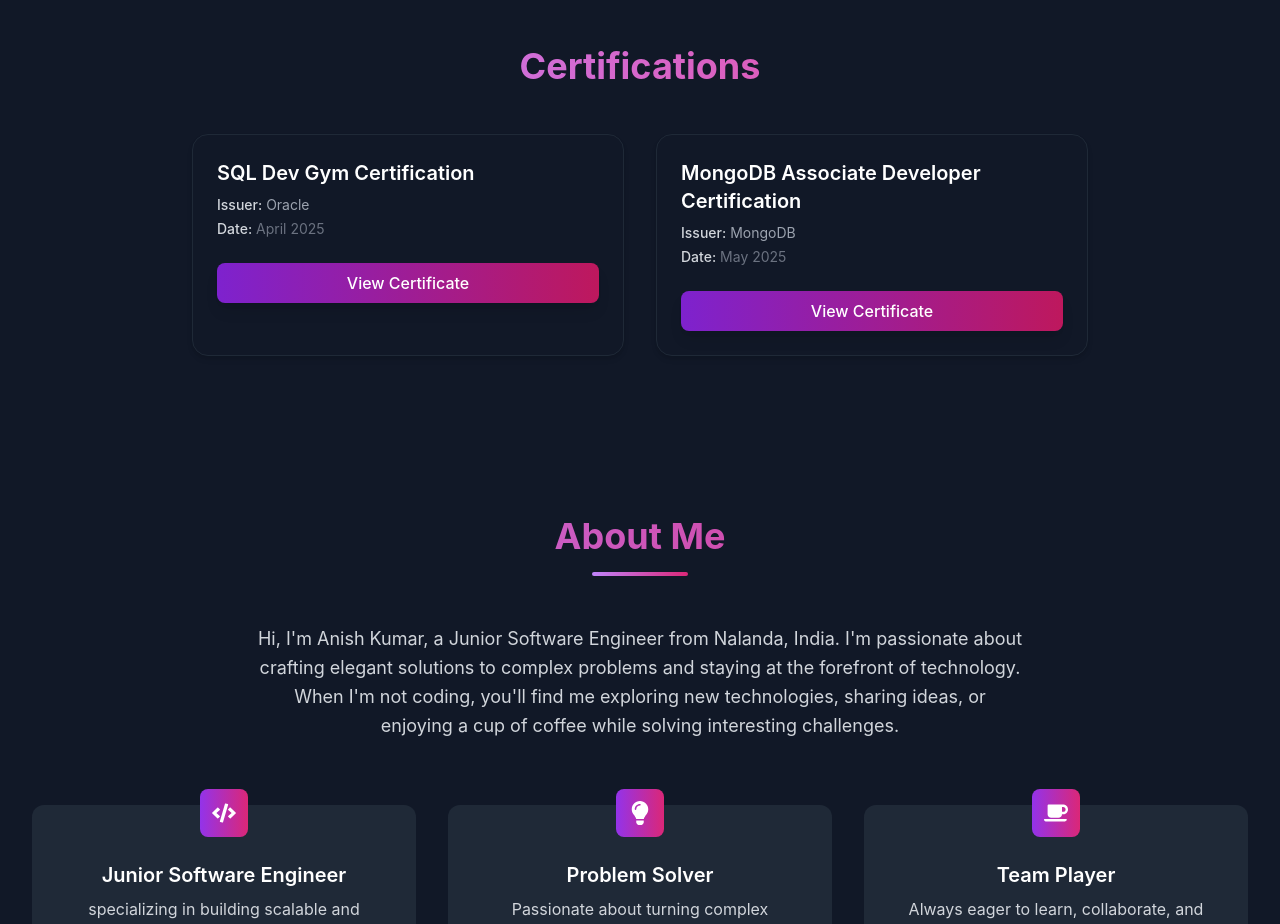
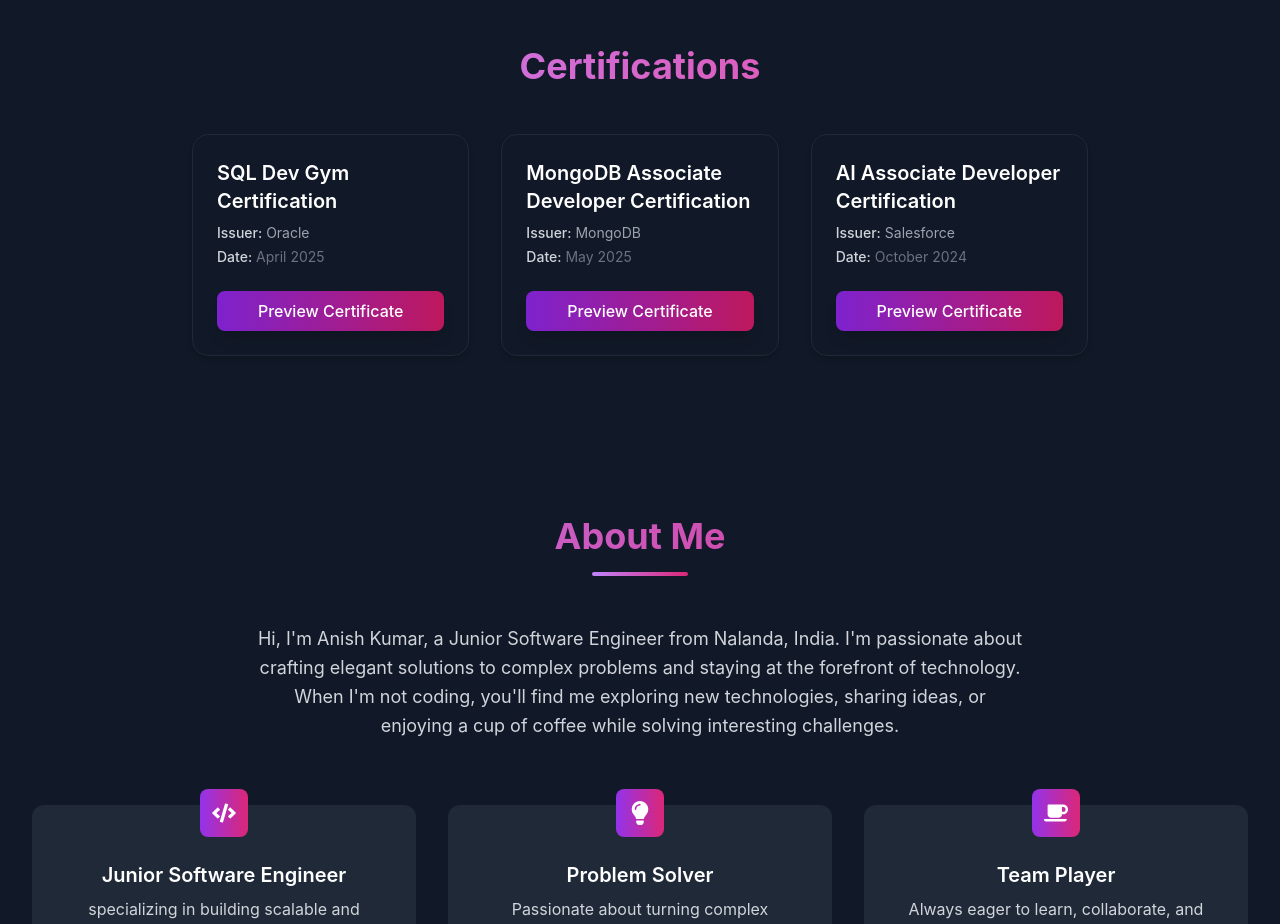
Before and after one commit to AnishKr-24/My_Portfolio, a React (Vite) app: page / in a window 1280 px wide. Shown: the part 3220-4144 px from the top of the page. Built offline with nearby package versions, Linux system fonts and the light colour scheme.

Commit message:
anbfgyued

```diff
--- a/src/components/Certification.jsx
+++ b/src/components/Certification.jsx
@@ -1,3 +1,4 @@
+import { useState } from "react";
 import { motion } from "framer-motion";
 
 const certifications = [
@@ -5,22 +6,42 @@ const certifications = [
     title: "SQL Dev Gym Certification",
     issuer: "Oracle",
     date: "April 2025",
-    link: "https://drive.google.com/file/d/1dJdVlZDPqjqwUsW0c_7wsEImShIrzTfC/view?usp=sharing",
+    link: "https://drive.google.com/file/d/1dJdVlZDPqjqwUsW0c_7wsEImShIrzTfC/preview",
   },
   {
     title: "MongoDB Associate Developer Certification",
     issuer: "MongoDB",
     date: "May 2025",
-    link: "https://drive.google.com/file/d/1lkTATUng1q2fetW4qUa2WptyI01lqQhW/view?usp=sharing",
+    link: "https://drive.google.com/file/d/1lkTATUng1q2fetW4qUa2WptyI01lqQhW/preview",
+  },
+  {
+    title: "AI Associate Developer Certification",
+    issuer: "Salesforce",
+    date: "October 2024",
+    link: "https://drive.google.com/file/d/10gXWoktmGsANvW8j-tygTuaO0ce8gOnh/view?usp=sharing", // original link
   },
 ];
 
 export default function Certification() {
+  const [showModal, setShowModal] = useState(false);
+  const [selectedPdf, setSelectedPdf] = useState("");
+
+  const handleShowModal = (pdfLink) => {
+    // Ensure preview format
+    const previewLink = pdfLink.includes("/view")
+      ? pdfLink.replace("/view", "/preview")
+      : pdfLink;
+    setSelectedPdf(previewLink);
+    setShowModal(true);
+  };
+
+  const handleCloseModal = () => {
+    setShowModal(false);
+    setSelectedPdf("");
+  };
+
   return (
-    <section
-      id="Certification"
-      className="bg-gray-900 py-16 px-4 text-white"
-    >
+    <section id="Certification" className="bg-gray-900 py-16 px-4 text-white">
       <div className="max-w-4xl mx-auto">
         <motion.h2
           initial={{ opacity: 0, y: -20 }}
@@ -40,19 +61,10 @@ export default function Certification() {
               whileInView={{ opacity: 1, y: 0 }}
               transition={{ duration: 0.5, delay: index * 0.1 }}
               viewport={{ once: true }}
-              className="
-                flex-1 bg-gray-900 border border-gray-800 rounded-2xl shadow-md p-6
-                hover:shadow-pink-700/70
-                hover:bg-gray-800
-                hover:scale-[1.03]
-                transition-all duration-300
-                cursor-pointer
-              "
+              className="flex-1 bg-gray-900 border border-gray-800 rounded-2xl shadow-md p-6 hover:shadow-pink-700/70 hover:bg-gray-800 hover:scale-[1.03] transition-all duration-300 cursor-pointer"
             >
               <div>
-                <h3 className="text-xl font-semibold text-white mb-2">
-                  {cert.title}
-                </h3>
+                <h3 className="text-xl font-semibold text-white mb-2">{cert.title}</h3>
                 <p className="text-sm text-gray-400 mb-1">
                   <span className="font-medium text-gray-300">Issuer:</span> {cert.issuer}
                 </p>
@@ -60,26 +72,45 @@ export default function Certification() {
                   <span className="font-medium text-gray-300">Date:</span> {cert.date}
                 </p>
               </div>
-              <a
-                href={cert.link}
-                target="_blank"
-                rel="noopener noreferrer"
-                className="
-                  mt-6 block text-center px-4 py-2
-                  bg-gradient-to-r from-purple-700 to-pink-700
-                  text-white font-medium rounded-lg
-                  hover:from-pink-700 hover:to-purple-700
-                  shadow-lg hover:shadow-pink-600/80
-                  active:scale-95
-                  transition-all duration-300
-                "
+              <button
+                onClick={() => handleShowModal(cert.link)}
+                className="mt-6 w-full text-center px-4 py-2 bg-gradient-to-r from-purple-700 to-pink-700 text-white font-medium rounded-lg hover:from-pink-700 hover:to-purple-700 shadow-lg hover:shadow-pink-600/80 active:scale-95 transition-all duration-300"
               >
-                View Certificate
-              </a>
+                Preview Certificate
+              </button>
             </motion.div>
           ))}
         </div>
       </div>
+
+      {/* Modal */}
+      {showModal && (
+        <div className="fixed inset-0 z-50 flex items-center justify-center bg-black bg-opacity-60">
+          <div className="bg-white rounded-xl max-w-3xl w-full mx-4 relative shadow-lg overflow-hidden">
+            <div className="flex justify-between items-center px-4 py-2 bg-gray-800 text-white">
+              <h3 className="text-lg font-semibold">Certificate Preview</h3>
+              <button
+                onClick={handleCloseModal}
+                className="text-white hover:text-red-400 text-xl font-bold"
+              >
+                &times;
+              </button>
+            </div>
+            <div className="p-4">
+              {selectedPdf ? (
+                <iframe
+                  src={`${selectedPdf}#toolbar=0&navpanes=0`}
+                  title="Certificate"
+                  className="w-full h-[500px] border-none"
+                  allowFullScreen
+                />
+              ) : (
+                <p className="text-center text-gray-700">PDF could not be loaded.</p>
+              )}
+            </div>
+          </div>
+        </div>
+      )}
     </section>
   );
 }
```
